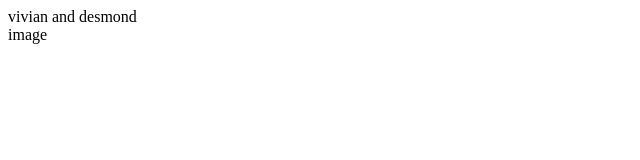
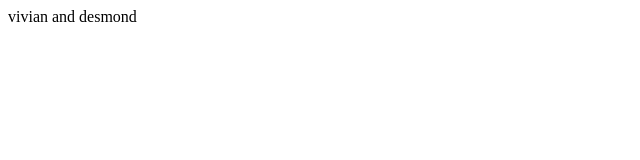
Before and after one commit to jemutakiplagat/VIVIANDESMOND, a plain HTML site: page index.html in a window 1280 px wide. Shown: the full height of the page, 0-640 px from the left. Drawn offline with Linux system fonts and the light colour scheme.

Commit message:
overrite

```diff
--- a/index.html
+++ b/index.html
@@ -8,6 +8,6 @@
 </head>
 <body>
   <main id="tittle">vivian and desmond</main>
-  <div id="img-div">image</div>
+
 </body>
 </html>
```
